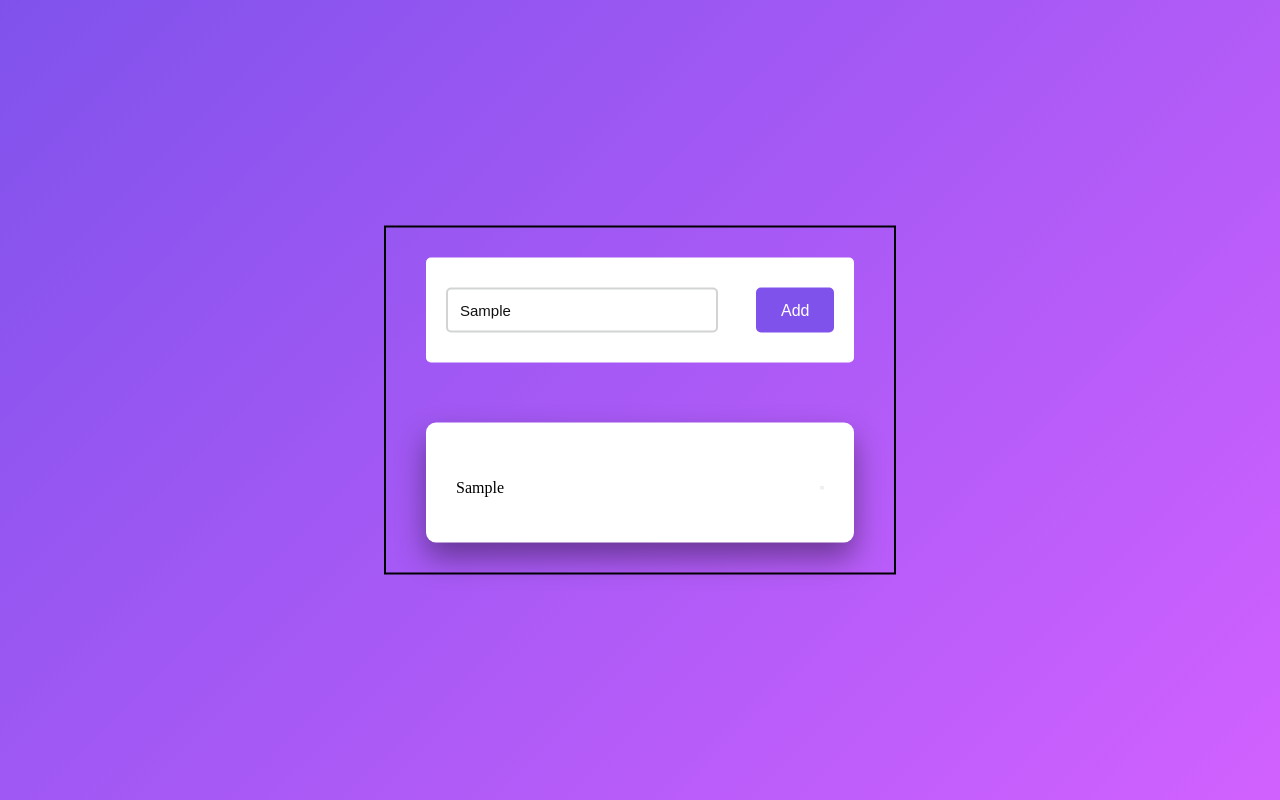
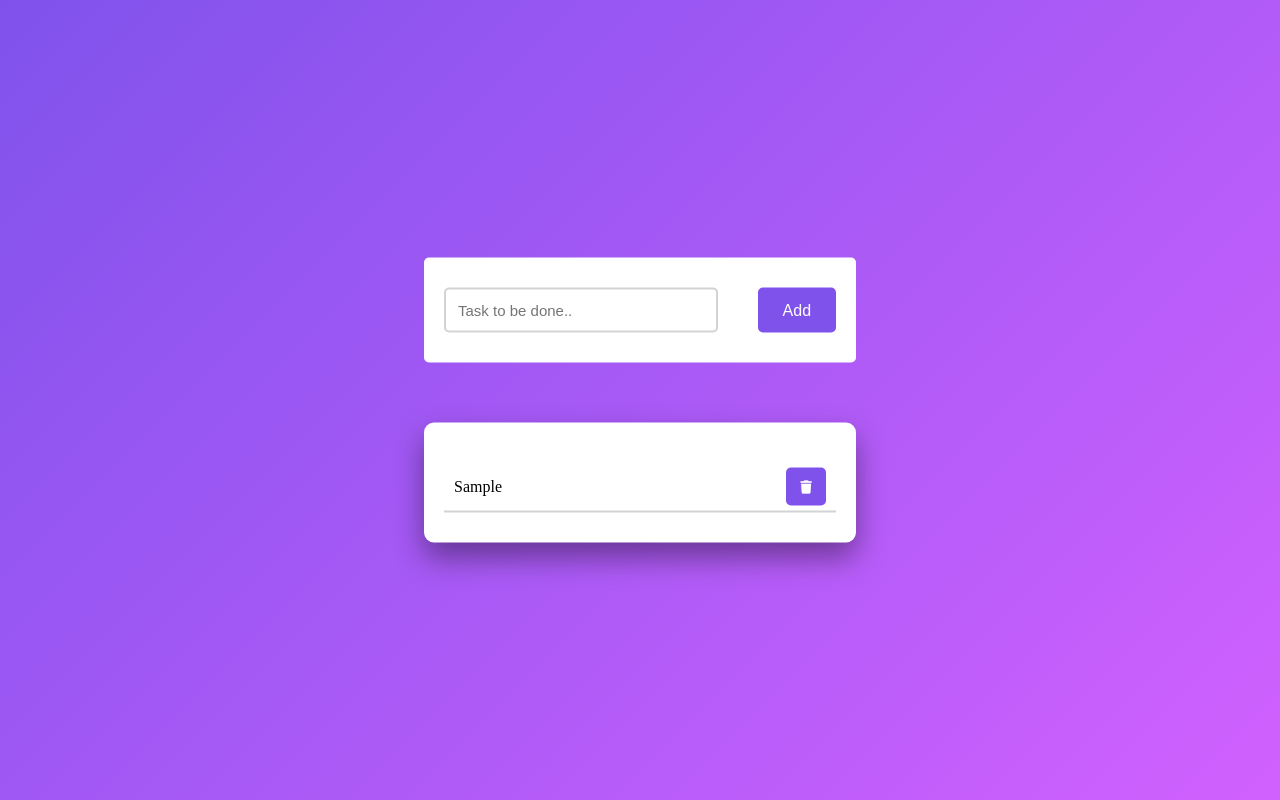
Before and after one commit to AaronGulman/To-Do-List, a plain HTML site: page index.html in a window 1280 px wide. Both pictures are taken after typing "Sample" into the empty fields and a click on the button "Add". Drawn offline with Linux system fonts and the light colour scheme.

Commit message:
Fixed trash icon.New stylesheet added.

```diff
--- a/index.html
+++ b/index.html
@@ -5,6 +5,7 @@
 	<meta name="viewport" content="width=device-width, initial-scale=1.0">
 	<title>To-Do-List</title>
 	<link rel="stylesheet" href="styles.css">
+	<link rel="stylesheet" href="https://cdnjs.cloudflare.com/ajax/libs/font-awesome/6.0.0/css/all.min.css">
 	<script src="script.js" defer></script>
 </head>
 <body>
--- a/script.js
+++ b/script.js
@@ -5,14 +5,31 @@ document.querySelector('#push').onclick = function(){
 	else {
 		document.querySelector('#tasks').innerHTML
 		+= `
-		<div class='task'>
-			<span id ="taskname">
+		<div class="task">
+			<span id="taskname">
 				${document.querySelector
 				('#newtask input').value}
 			</span>
-			<button class="delete"><i class="fa-duotone fa-trash" style="--fa-primary-color: #4e1ac7; --fa-secondary-color: #4229c2;"></i>
+			<button class="delete"> <i class="fa-solid fa-trash"></i>
 			</button>
 		</div>
 		`;
+
+		let current_tasks = document.querySelectorAll('.delete');
+		for(let i=0; i < current_tasks.length; i++){
+			current_tasks[i].onclick = function(){
+				this.parentNode.remove();
+
+			}
+		}
+		let tasks = document.querySelectorAll('.task');
+		for(let i=0; i<tasks.length; i++){
+			tasks[i].onclick = function(){
+				this.classList.toggle('completed');
+
+			}
+		}
+		document.querySelector('#newtask input').value
+		='';
 	}
 }
--- a/styles.css
+++ b/styles.css
@@ -12,7 +12,6 @@ body{
 }
 
 .container {
-	border: 2px solid black;
 	width: 40%;
 	min-width:450px;
 	position: absolute;
@@ -67,7 +66,7 @@ body{
 
 }
 
-#tasks{
+#tasks {
 	background-color: #ffffff;
 	padding: 30px 20px;
 	margin-top: 60px;
@@ -79,7 +78,7 @@ body{
 
 }
 
-.task{
+.task {
 	background-color: #ffffff;
 	height: 50px;
 	padding: 5px 10px;
@@ -87,6 +86,27 @@ body{
 	display: flex;
 	align-items: center;
 	justify-content: space-between;
+	border-bottom: 2px solid #d1d3d4;
+	cursor: pointer;
+}
 
+.task.span{
+	font-family:  'Poppins',sans-serif;
+	font-size: 15px;
+	font-weight: 400;
+}
 
+.task button {
+	background-color: #8052ec;
+	color: #ffffff;
+	height: 100%;
+	width: 40px;
+	border-radius: 5px;
+	border: none;
+	cursor: pointer;
+	outline: none;
 }
+
+.completed {
+	text-decoration: line-through;
+}
```
